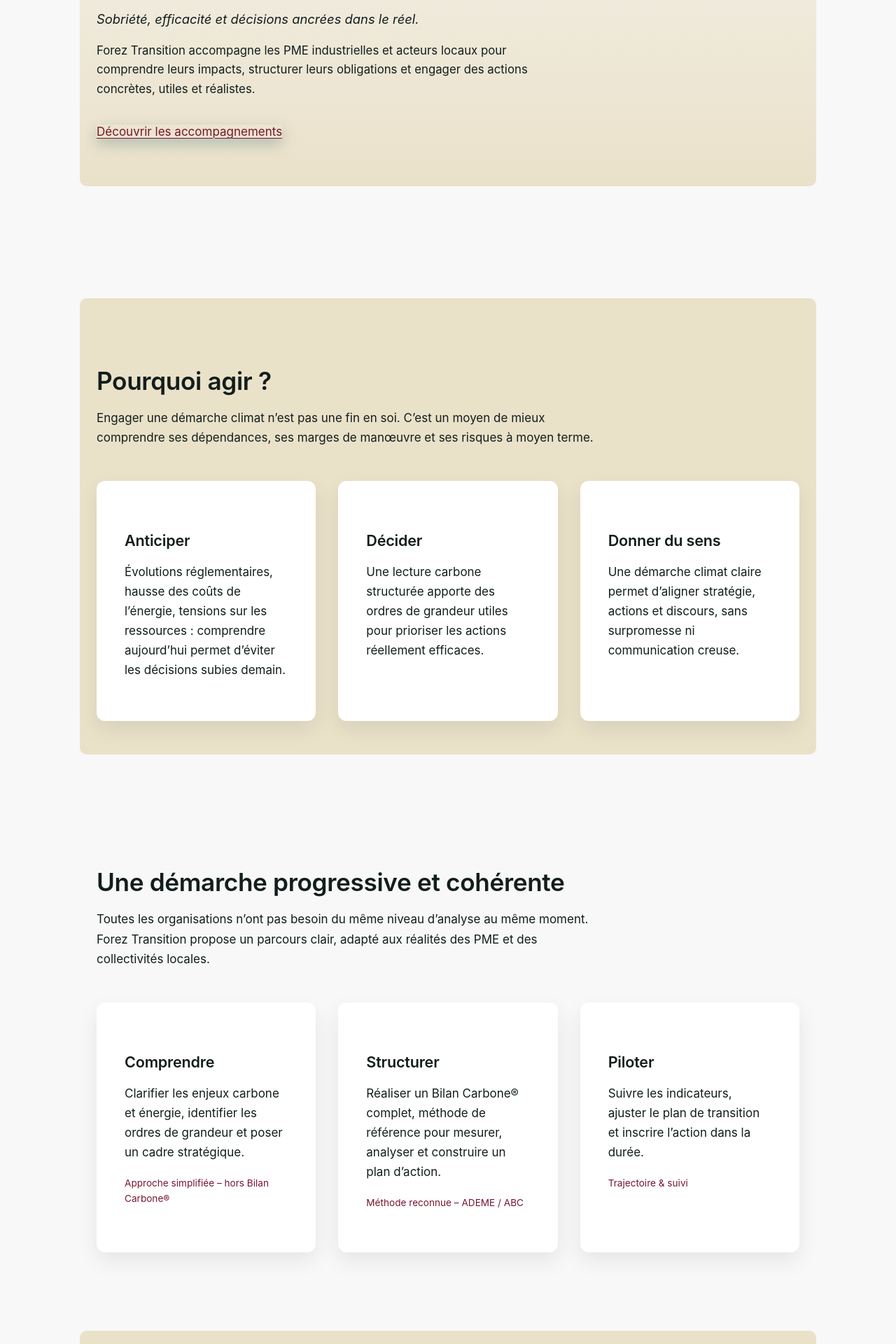
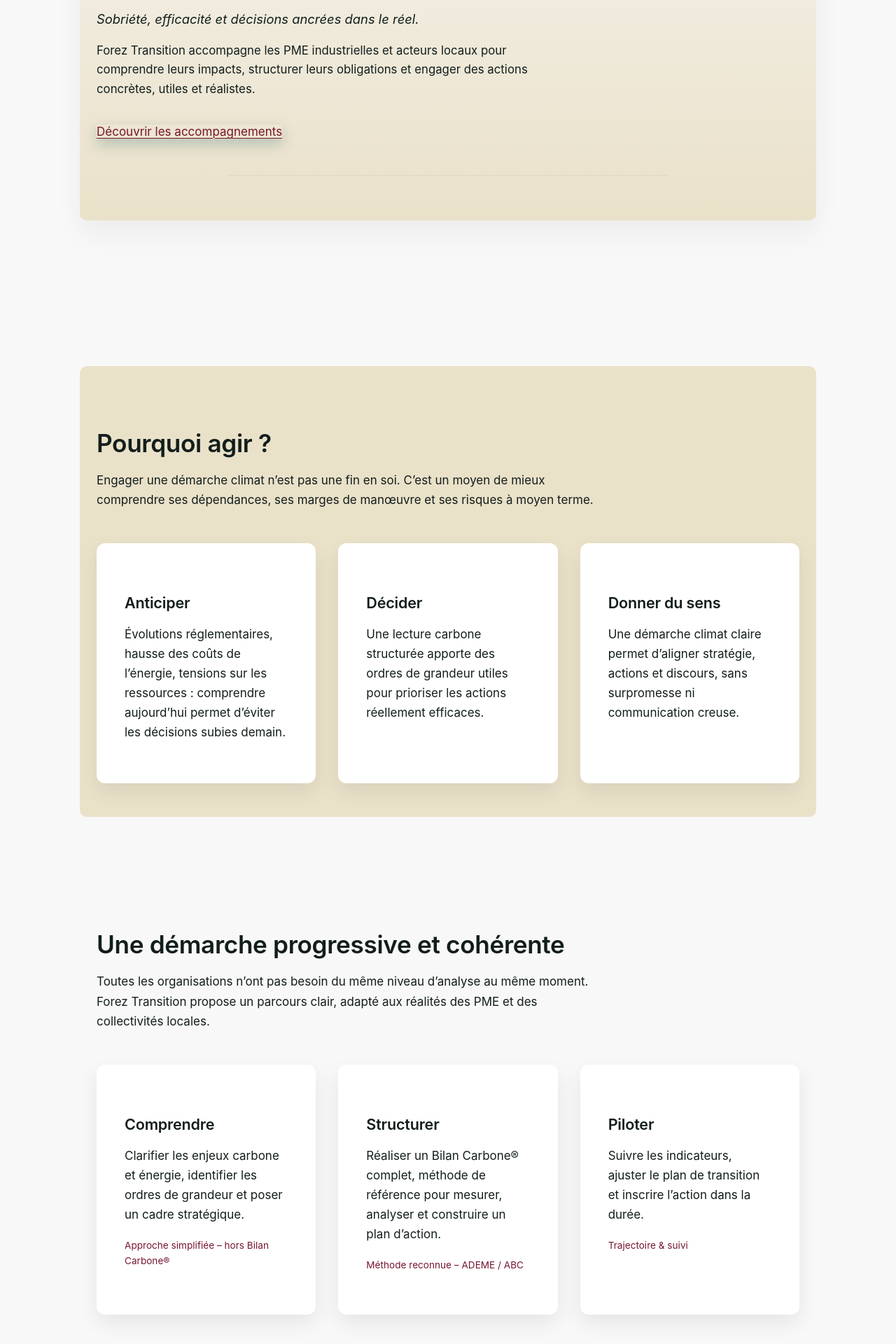
Before and after one commit to Alex-JULIEN/forez-transition, a Jekyll site: the page built from index.md, in a window 1280 px wide. Shown: the part 468-2388 px from the top of the page at 70% size. Built offline with Jekyll 4.4.1, drawn with Linux system fonts in a browser that asks for light colours.

Commit message:
Update style.css

```diff
--- a/assets/css/style.css
+++ b/assets/css/style.css
@@ -73,12 +73,16 @@
   margin-bottom: 4rem;
   border-radius: 10px;
   padding: 3rem 1.5rem;
+  margin-top: 0;
 }
 
 .section-alt {
   background: var(--beige);
   border-radius: 10px;
   padding: 3rem 1.5rem;
+  padding-top: 2.5rem;
+  padding-bottom: 3rem;
+  margin-top: 0;
 }
 
 /* HEADER */
@@ -131,6 +135,8 @@
 /* HERO */
 
 .hero {
+  box-shadow: 0 20px 40px rgba(0,0,0,0.05);
+  margin-bottom: 3rem;
   padding: 5rem 0 4rem;
   background: linear-gradient(
     180deg,
@@ -150,6 +156,7 @@
 
 .hero h1 {
   max-width: 18ch;
+  margin-bottom: 1rem;
 }
 
 .hero-tagline {
@@ -163,6 +170,15 @@
   font-size: 1.05rem;
   max-width: 60ch;
   margin-bottom: 2rem;
+}
+
+.hero::after {
+  content: "";
+  display: block;
+  height: 1px;
+  width: 60%;
+  margin: 3rem auto 0;
+  background: rgba(0,0,0,0.06);
 }
 
 /* CARD */
```
